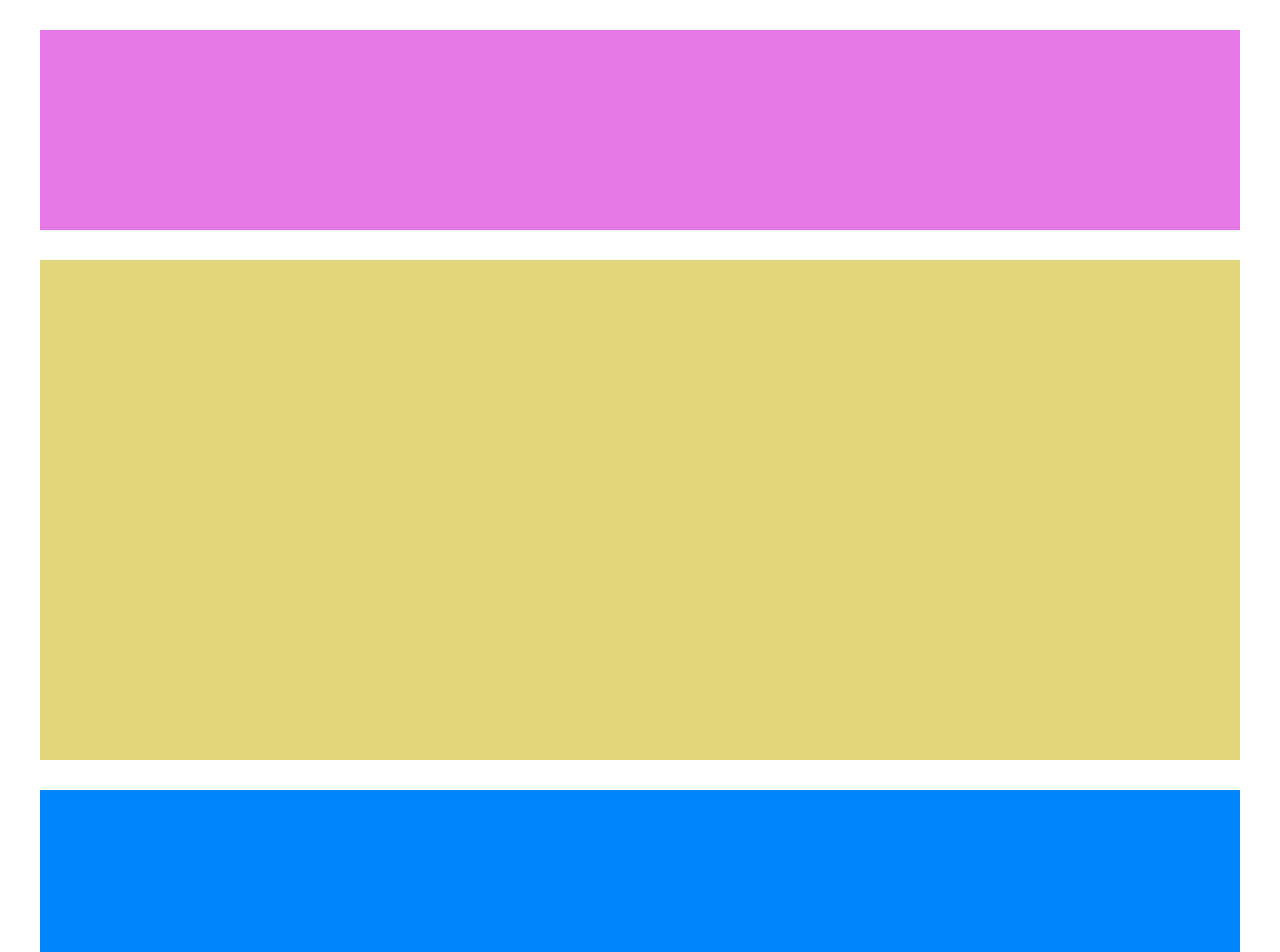
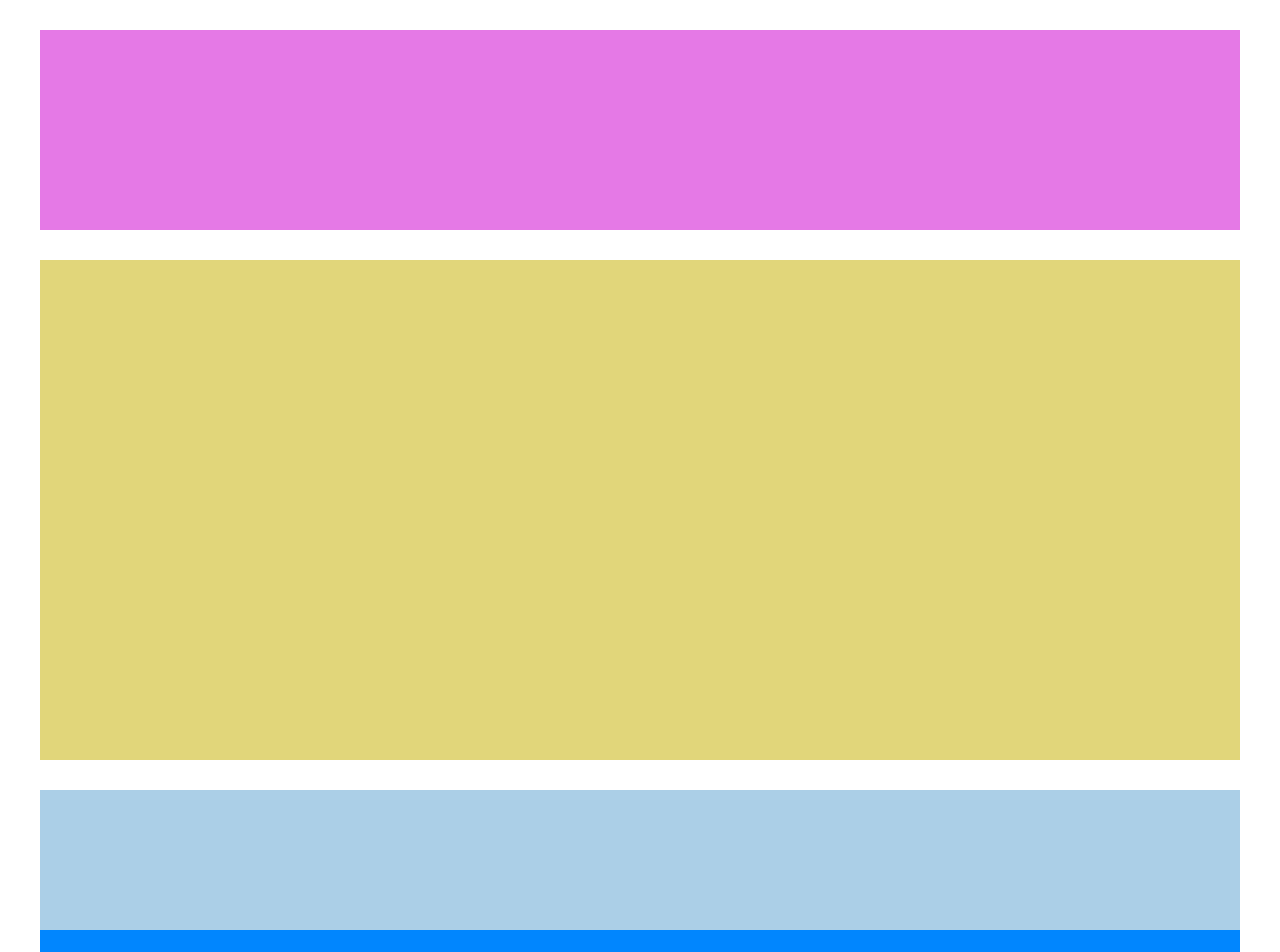
Before and after one commit to Michau94/htmlcss-struttura-wp, a plain HTML site: page index.html in a window 1280 px wide. Shown: the top 952 px of the page. Drawn offline with Linux system fonts and the light colour scheme.

Commit message:
mini header bottom section

```diff
--- a/css/style.css
+++ b/css/style.css
@@ -38,3 +38,8 @@ header{
     height: 700px;
     margin: 15px 0 5px;
 }
+
+.bottom-section :first-child{
+    background-color:#ABCFE7;
+    height: 70px;
+}
--- a/index.html
+++ b/index.html
@@ -19,10 +19,19 @@
     </div>
 
     <div class="bottom-section">
+
         <div class="mini-header">
-
+            <!-- upper section -->
+        </div>
+        <div class="lower">
+            <!-- 3 colonne inferiori in float -->
+            <div></div>
+            <div></div>
+            <div></div>
         </div>
     </div>
+
+
 </body>
 
 </html>
```
